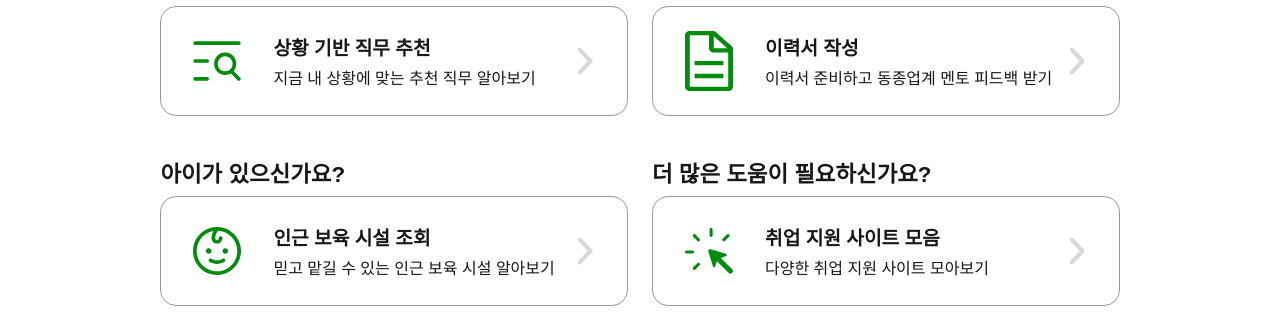
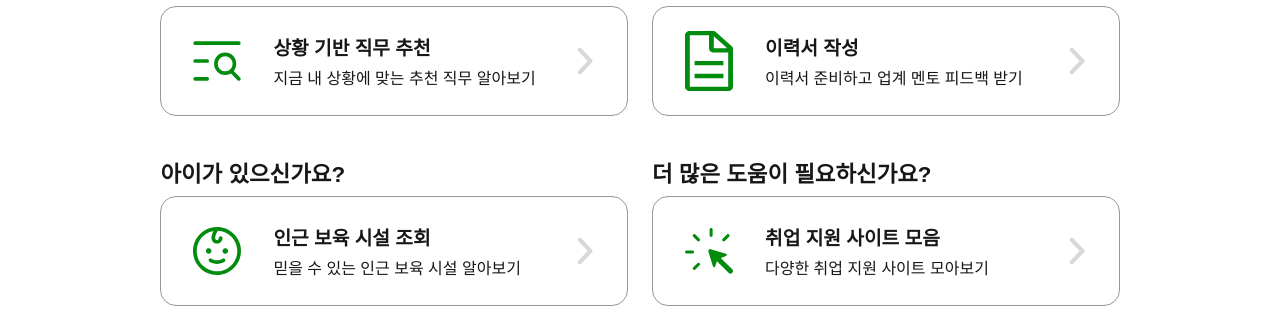
Before and after one commit to Mt-EB-Rainbow/front, a React (Create React App) app: page / in a window 1280 px wide. Shown: the part 744-1073 px from the top of the page. Built offline with nearby package versions, Linux system fonts and the light colour scheme; a web font is replaced by a local one.

Commit message:
chore: 메인 페이지 메뉴 설명 텍스트 수정

```diff
--- a/src/components/mainpage/Main.jsx
+++ b/src/components/mainpage/Main.jsx
@@ -61,7 +61,7 @@ const Main = () => {
                     ) : (
                         <MenuBtn
                             title='이력서 작성'
-                            text='이력서 준비하고 동종업계 멘토 피드백 받기'
+                            text='이력서 준비하고 업계 멘토 피드백 받기'
                             icon={write}
                             onclick={() => navigate('/resume')}
                         />
@@ -73,7 +73,7 @@ const Main = () => {
                     <S.Title>아이가 있으신가요?</S.Title>
                     <MenuBtn
                         title='인근 보육 시설 조회'
-                        text='믿고 맡길 수 있는 인근 보육 시설 알아보기'
+                        text='믿을 수 있는 인근 보육 시설 알아보기'
                         icon={child}
                         onclick={() => navigate('/childcare')}
                     />
```
